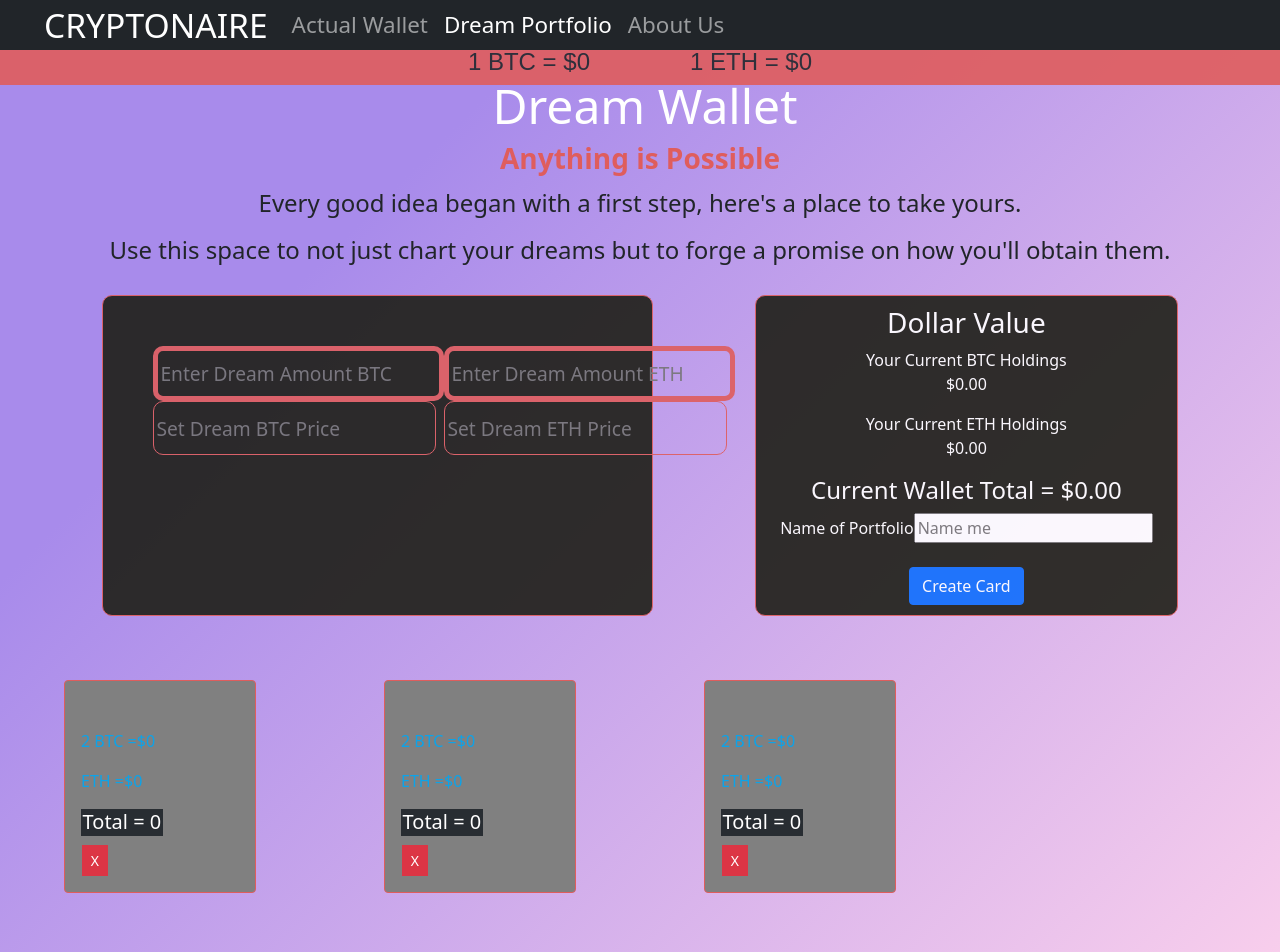
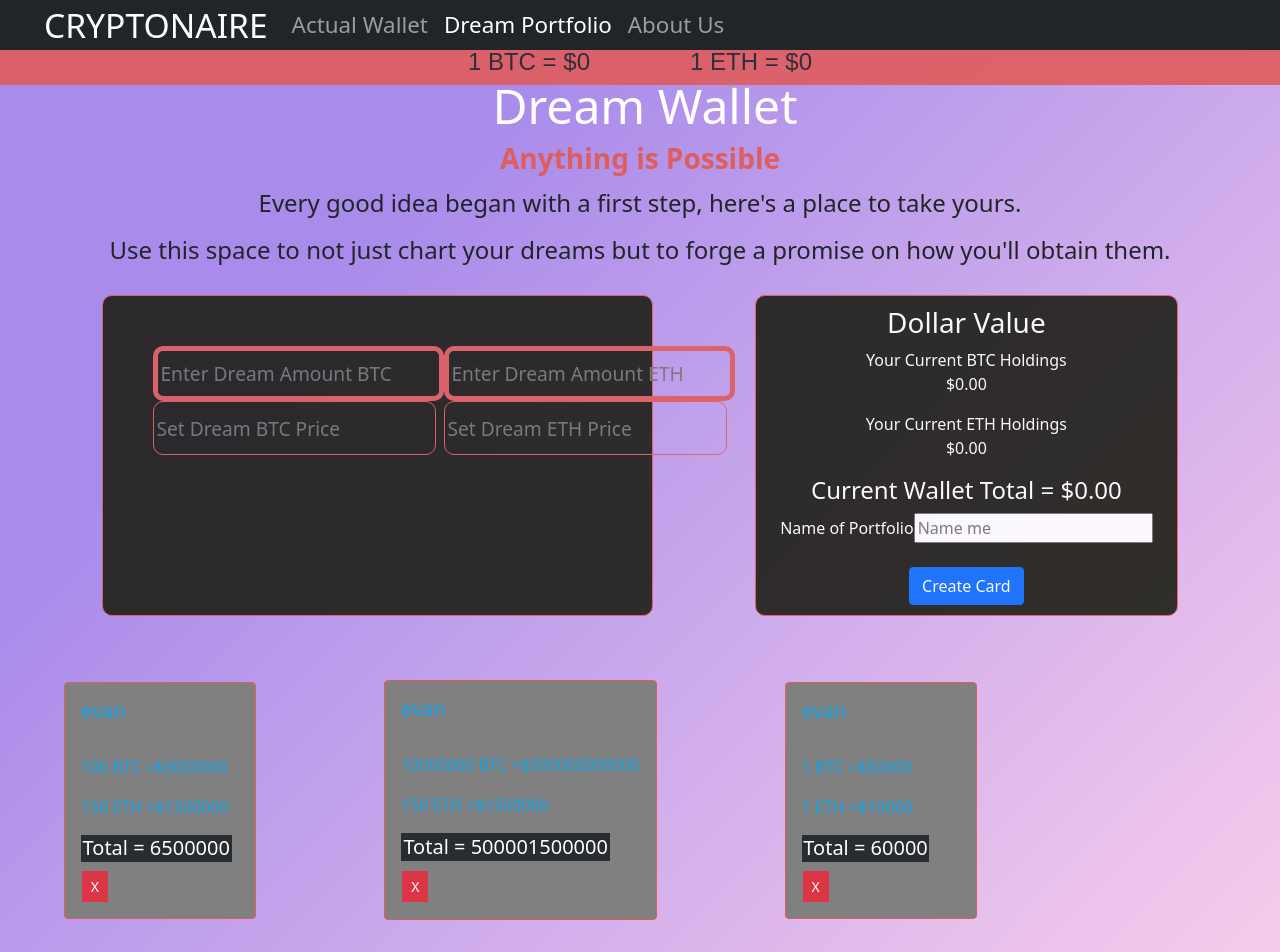
Before and after one commit to AlexManzi/Cryptonaire, a React (Create React App) app: page /dreamWallet in a window 1280 px wide. Shown: the top 952 px of the page. Built offline with nearby package versions, Linux system fonts and the light colour scheme; no server answers; data requests are answered from the project's data file.

Commit message:
Friday 3rd  commit

```diff
--- a/db.json
+++ b/db.json
@@ -1,31 +1,31 @@
 {
   "cryptoCard": [
     {
-      "id": "aa55b062-0ac0-467a-ae13-505bc2b2e95a",
-      "DreamEthAmount": null,
-      "DreamBTCAmount": "2",
-      "EthTotal": 0,
-      "BTCTotal": 0,
-      "name": null,
-      "total": 0
+      "id": "2568c87a-b914-4c24-a5f7-2340dc45ef1f",
+      "DreamEthAmount": "150",
+      "DreamBTCAmount": "100",
+      "EthTotal": 1500000,
+      "BTCTotal": 5000000,
+      "name": "evan",
+      "total": 6500000
     },
     {
-      "id": "6878fd42-a842-4bd0-9b72-182429b9615e",
-      "DreamEthAmount": null,
-      "DreamBTCAmount": "2",
-      "EthTotal": 0,
-      "BTCTotal": 0,
-      "name": null,
-      "total": 0
+      "id": "0e0d746f-bf81-4067-b203-c99b67a8b91e",
+      "DreamEthAmount": "150",
+      "DreamBTCAmount": "10000000",
+      "EthTotal": 1500000,
+      "BTCTotal": 500000000000,
+      "name": "evan",
+      "total": 500001500000
     },
     {
-      "id": "9775f45a-18d0-4085-a338-ef134cd2e69b",
-      "DreamEthAmount": null,
-      "DreamBTCAmount": "2",
-      "EthTotal": 0,
-      "BTCTotal": 0,
-      "name": null,
-      "total": 0
+      "id": "79eccf56-2314-4b25-a9c7-1d6919cebfdc",
+      "DreamEthAmount": "1",
+      "DreamBTCAmount": "1",
+      "EthTotal": 10000,
+      "BTCTotal": 50000,
+      "name": "evan",
+      "total": 60000
     }
   ]
 }
--- a/src/DreamWallet.js
+++ b/src/DreamWallet.js
@@ -109,6 +109,7 @@ function DreamWallet({}) {
 
   return (
     <>
+
       <div id='dreamWallet'>
         <div id="Form">
             <h2 id="DreamWalletHeading">Dream Wallet</h2>
```
